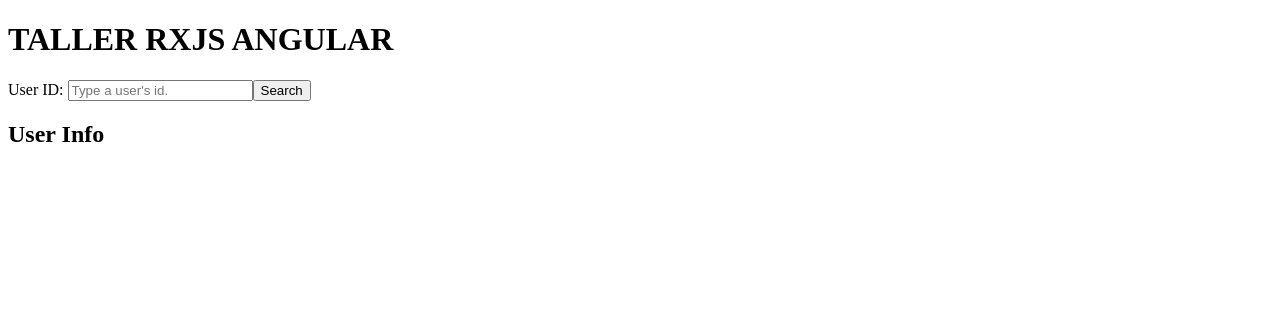
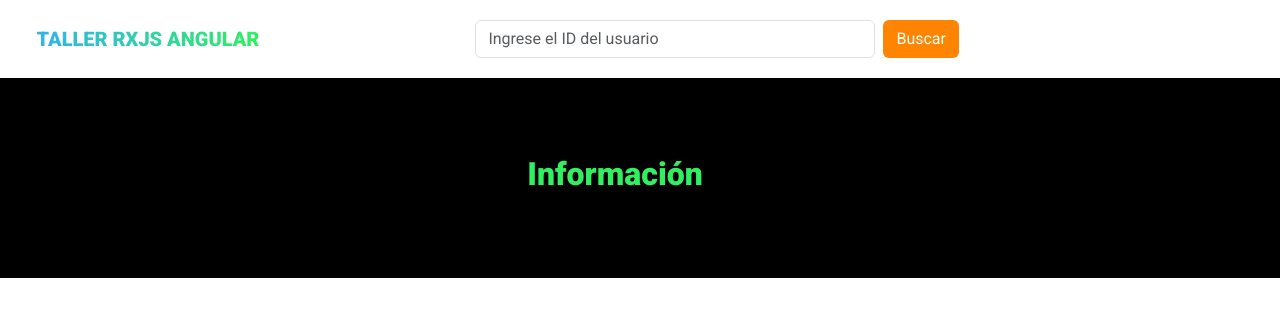
Before and after one commit to diego4lbarracin/RXJS, an Angular app in the folder tallerRXJSAngular/: page / in a window 1280 px wide. Shown: the top 316 px of the page. Built offline with nearby package versions, Linux system fonts and the light colour scheme.

Commit message:
Update front

```diff
--- a/tallerRXJSAngular/src/app/app.component.css
+++ b/tallerRXJSAngular/src/app/app.component.css
@@ -0,0 +1,41 @@
+#search-section{
+    display: flex;
+    flex-direction: column;
+    align-items: center;
+    justify-content: center;
+    background-color: white;
+    font-family: "Roboto";
+}
+
+#search-section p{
+    font-family: "Roboto";
+    background: linear-gradient(90deg, #31b4ec, #30ef60);
+    -webkit-background-clip: text;
+    -webkit-text-fill-color: transparent;
+    font-weight: 800;
+    margin-bottom: 0px;
+    font-size: 20px;
+}
+
+#search-section .d-flex{
+    width: 100%;
+    align-items: center;
+    justify-content: space-between;
+    width: 100%;
+}
+
+#search-section form{
+    display: flex;
+    align-items: center;
+    width: 60%;
+    margin-left: 200px;
+}
+
+#search-section .btn-search{
+    background-color: #ff8400;
+    color: white;
+}
+
+#search-section .input-group{
+    width: 400px;
+}
--- a/tallerRXJSAngular/src/app/app.component.html
+++ b/tallerRXJSAngular/src/app/app.component.html
@@ -1,24 +1,35 @@
-<h1>TALLER RXJS ANGULAR</h1>
-<div>
-  <form #form="ngForm" (ngSubmit)="getUser()">
-    <label>User ID: </label>
+<section id="search-section" >
+  <div class="d-flex align-items-center justify-content-center">
+    <p class="my-4 me-3">TALLER RXJS ANGULAR</p>
+
+    <form #form="ngForm" (ngSubmit)="getUser()" class=" align-items-center">
+      <div class="input-group">
         <input
           type="number"
+          id="userId"
           name="User ID"
+          class="form-control"
           [(ngModel)]="txtUser"
-      placeholder="Type a user's id."
+          placeholder="Ingrese el ID del usuario"
+          required
         />
-    <button type="submit">Search</button>
+      </div>
+      <button type="submit" class="btn btn-search ms-2">Buscar</button>
     </form>
   </div>
-
+</section>
+<section id="result-section">
   <!-- Error Message -->
-<div *ngIf="errorMessage" class="error-message">
+  <div *ngIf="errorMessage" class="alert alert-danger" role="alert">
     {{ errorMessage }}
   </div>
+
   <!-- User Component -->
     <app-user [user]="user$ | async"></app-user>
+
     <!-- Post Component -->
     <ng-container *ngIf="posts$ | async as posts">
       <app-post [posts]="posts"></app-post>
     </ng-container>
+
+</section>
--- a/tallerRXJSAngular/src/app/comment/comment.component.css
+++ b/tallerRXJSAngular/src/app/comment/comment.component.css
@@ -0,0 +1,33 @@
+hr{
+    border: 1px solid #828181;
+    opacity: 1;
+}
+
+  #comment-section .username {
+    background-color: #f0f0f0;
+    border-radius: 20px;
+    padding: 10px;
+    text-align: left;
+    width: 100%;
+    font-weight: bold;
+  }
+
+  #comment-section .comment-body-likes {
+    display: flex;
+    justify-content: space-between;
+    align-items: center;
+  }
+
+  #comment-section .comment-body {
+    flex: 1;
+    padding-right: 20px;
+  }
+
+  #comment-section .likes {
+    display: flex;
+    align-items: center;
+    background-color: #31b4ec;
+    padding: 5px 10px;
+    border-radius: 20px;
+    color: white;
+  }
--- a/tallerRXJSAngular/src/app/comment/comment.component.html
+++ b/tallerRXJSAngular/src/app/comment/comment.component.html
@@ -1,8 +1,12 @@
-<h2>Post's Comments</h2>
-<div *ngIf="comments">
-  <div *ngFor="let comment of comments">
-    <p *ngIf="comment.user">By: {{ comment.user.username }}</p>
-    <p>Comment: {{ comment.body }}</p>
-    <p>Likes: {{ comment.likes }}</p>
+<hr />
+<section id="comment-section">
+  <div *ngIf="comments">
+    <div *ngFor="let comment of comments" class="comment-item">
+      <p *ngIf="comment.user" class="username">😁 By: {{ comment.user.username }}</p>
+      <div class="comment-body-likes">
+        <p class="comment-body">{{ comment.body }}</p>
+        <p class="likes">👍 {{ comment.likes }}</p>
+      </div>
+    </div>
   </div>
-</div>
+</section>
--- a/tallerRXJSAngular/src/app/post/post.component.css
+++ b/tallerRXJSAngular/src/app/post/post.component.css
@@ -0,0 +1,81 @@
+#post-section {
+  display: flex;
+  flex-direction: column;
+  align-items: center;
+  justify-content: center;
+  background-color: white;
+  font-family: "Roboto";
+}
+
+#post-section hr {
+  border: none;
+  height: 2px;
+  margin-top: 4px;
+  opacity: 1;
+  background: linear-gradient(
+    to right,
+    rgba(255, 132, 0, 0),
+    rgba(255, 132, 0, 1),
+    rgba(255, 132, 0, 0)
+  );
+}
+
+#post-section .marco {
+  width: 60%;
+  display: flex;
+  justify-content: center;
+  align-items: center;
+}
+
+#post-section .marcoPost {
+  border: 3px solid transparent;
+  border-radius: 20px;
+  padding: 1px;
+  margin-bottom: 20px;
+  background-origin: border-box;
+  background-clip: content-box, border-box;
+  background-image: linear-gradient(white, white),
+    linear-gradient(90deg, #31b4ec, #30ef60);
+}
+
+#post-section .content {
+  border-radius: 20px;
+  background-color: white;
+  padding: 30px;
+}
+
+#post-section .content h3 {
+  color: rgba(255, 132, 0, 1);
+}
+
+.reactions-and-comments {
+  display: flex;
+  justify-content: space-between;
+  align-items: center;
+  margin-top: 10px;
+}
+
+.reactions {
+  display: flex;
+  gap: 20px;
+}
+
+.reaction {
+  display: flex;
+  align-items: center;
+  color: rgb(34, 34, 118);
+  font-weight: 500;
+}
+
+.comments-btn {
+  background-color: transparent;
+  color:  rgb(34, 34, 118);
+  text-decoration: underline;
+  border: none;
+  font-weight: 500;
+  cursor: pointer;
+}
+
+.comments-btn:hover {
+  color: rgb(149, 158, 166);
+}
--- a/tallerRXJSAngular/src/app/post/post.component.html
+++ b/tallerRXJSAngular/src/app/post/post.component.html
@@ -1,16 +1,31 @@
-<h2>User's Posts</h2>
+<section id="post-section">
+  <hr />
+  <div class="marco">
     <div *ngIf="posts">
-  <div *ngFor="let post of posts">
+      <div *ngFor="let post of posts" class="marcoPost">
+        <div class="content">
         <h3>{{ post.title }}</h3>
+        <hr>
         <p>{{ post.body }}</p>
-    <p>Likes: {{ post.reactions.likes }}</p>
-    <p>Dislikes: {{ post.reactions.dislikes }}</p>
-    <button (click)="toggleComments(post.id)">
+        <div class="reactions-and-comments">
+            <div class="reactions">
+              <span class="reaction">
+                👍 {{ post.reactions.likes }} likes
+              </span>
+              <span class="reaction">
+                👎 {{ post.reactions.dislikes }} dislikes
+              </span>
+            </div>
+            <button (click)="toggleComments(post.id)" class="comments-btn">
               {{ commentsVisibleMap[post.id] ? "Hide Comments" : "Show Comments" }}
             </button>
+          </div>
         <app-comments
           *ngIf="commentsVisibleMap[post.id]"
           [comments]="commentsMap[post.id] || []"
         ></app-comments>
       </div>
       </div>
+    </div>
+  </div>
+</section>
--- a/tallerRXJSAngular/src/app/user/user.component.css
+++ b/tallerRXJSAngular/src/app/user/user.component.css
@@ -0,0 +1,61 @@
+#user-section{
+    background-color: rgb(0, 0, 0);
+    height: 200px;
+    margin: 0 auto;
+    display: flex;
+    justify-content: center;
+    align-items: center;
+}
+
+#user-section h2{
+    color: white;
+    font-family: "Roboto";
+    font-weight: 800;
+    margin-right: 50px;
+    color: #30ef60;
+}
+
+#user-section p{
+    font-family: "Roboto";
+    color: white;
+    margin-bottom: 0px;
+}
+
+.icon-circle {
+    width: 40px;
+    height: 40px;
+    border-radius: 50%;
+    display: flex;
+    align-items: center;
+    justify-content: center;
+    font-size: 18px;
+}
+
+.info-item {
+    font-size: 16px;
+}
+
+.fas{
+    color: black;
+}
+
+
+.col1{
+    background-color: rgb(114, 212, 212);
+}
+
+.col2{
+    background-color: rgb(74, 208, 208);
+}
+
+.col3{
+    background-color: rgb(62, 177, 225);
+}
+
+.col4{
+    background-color: rgb(94, 215, 224);
+}
+
+.col5{
+    background-color: rgb(67, 223, 208);
+}
--- a/tallerRXJSAngular/src/app/user/user.component.html
+++ b/tallerRXJSAngular/src/app/user/user.component.html
@@ -1,11 +1,42 @@
-<h2>User Info</h2>
-<div *ngIf="user">
-  <p>Name: {{ user.firstName }} {{ user.lastName }}</p>
-  <p>Username: {{ user.username }}</p>
-  <p>Email: {{ user.email }}</p>
-  <p>Phone: {{ user.phone }}</p>
-  <p>Age: {{ user.age }}</p>
-</div>
-<ng-template #noUser>
-  <p>No user selected.</p>
-</ng-template>
+<section id="user-section">
+  <h2>Información</h2>
+  <div *ngIf="user" class="row mt-2">
+    <div class="col-md-7">
+      <div class="info-item d-flex align-items-center mb-3">
+        <div class="icon-circle col1 text-white me-3">
+          <i class="fas fa-user"></i>
+        </div>
+        <p><strong>Nombre:</strong> {{ user.firstName }} {{ user.lastName }}</p>
+      </div>
+      <div class="info-item d-flex align-items-center mb-3">
+        <div class="icon-circle col2 text-white me-3">
+          <i class="fas fa-user-tag"></i>
+        </div>
+        <p><strong>Username:</strong> {{ user.username }}</p>
+      </div>
+      <div class="info-item d-flex align-items-center mb-3">
+        <div class="icon-circle col3 text-white me-3">
+          <i class="fas fa-envelope"></i>
+        </div>
+        <p><strong>Correo:</strong> {{ user.email }}</p>
+      </div>
+    </div>
+    <div class="col-md-5">
+      <div class="info-item d-flex align-items-center mb-3">
+        <div class="icon-circle col4 text-white me-3">
+          <i class="fas fa-phone"></i>
+        </div>
+        <p><strong>Celular:</strong> {{ user.phone }}</p>
+      </div>
+      <div class="info-item d-flex align-items-center mb-3">
+        <div class="icon-circle col5 text-white me-3">
+          <i class="fas fa-birthday-cake"></i>
+        </div>
+        <p><strong>Edad:</strong> {{ user.age }}</p>
+      </div>
+    </div>
+  </div>
+  <ng-template #noUser>
+    <p>No user selected.</p>
+  </ng-template>
+</section>
--- a/tallerRXJSAngular/src/index.html
+++ b/tallerRXJSAngular/src/index.html
@@ -6,6 +6,16 @@
   <base href="/">
   <meta name="viewport" content="width=device-width, initial-scale=1">
   <link rel="icon" type="image/x-icon" href="favicon.ico">
+  <link
+			href="https://cdn.jsdelivr.net/npm/bootstrap@5.3.3/dist/css/bootstrap.min.css"
+			rel="stylesheet"
+			integrity="sha384-QWTKZyjpPEjISv5WaRU9OFeRpok6YctnYmDr5pNlyT2bRjXh0JMhjY6hW+ALEwIH"
+			crossorigin="anonymous"
+		/>
+    <link rel="stylesheet" href="https://cdnjs.cloudflare.com/ajax/libs/font-awesome/6.0.0-beta3/css/all.min.css">
+    <link rel="preconnect" href="https://fonts.googleapis.com">
+<link rel="preconnect" href="https://fonts.gstatic.com" crossorigin>
+<link href="https://fonts.googleapis.com/css2?family=Roboto:ital,wght@0,100;0,300;0,400;0,500;0,700;0,900;1,100;1,300;1,400;1,500;1,700;1,900&display=swap" rel="stylesheet">
 </head>
 <body>
   <app-root></app-root>
```
Lines whose indentation alone changed are shown as unchanged.
